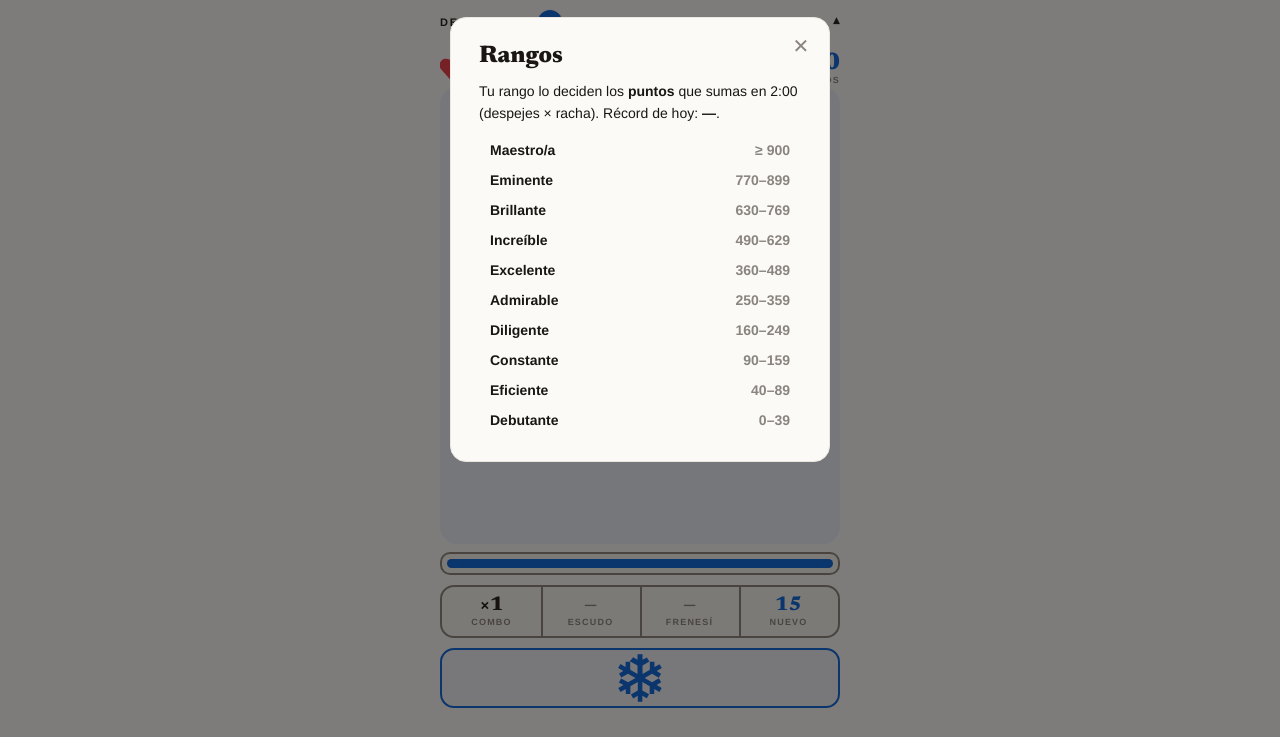
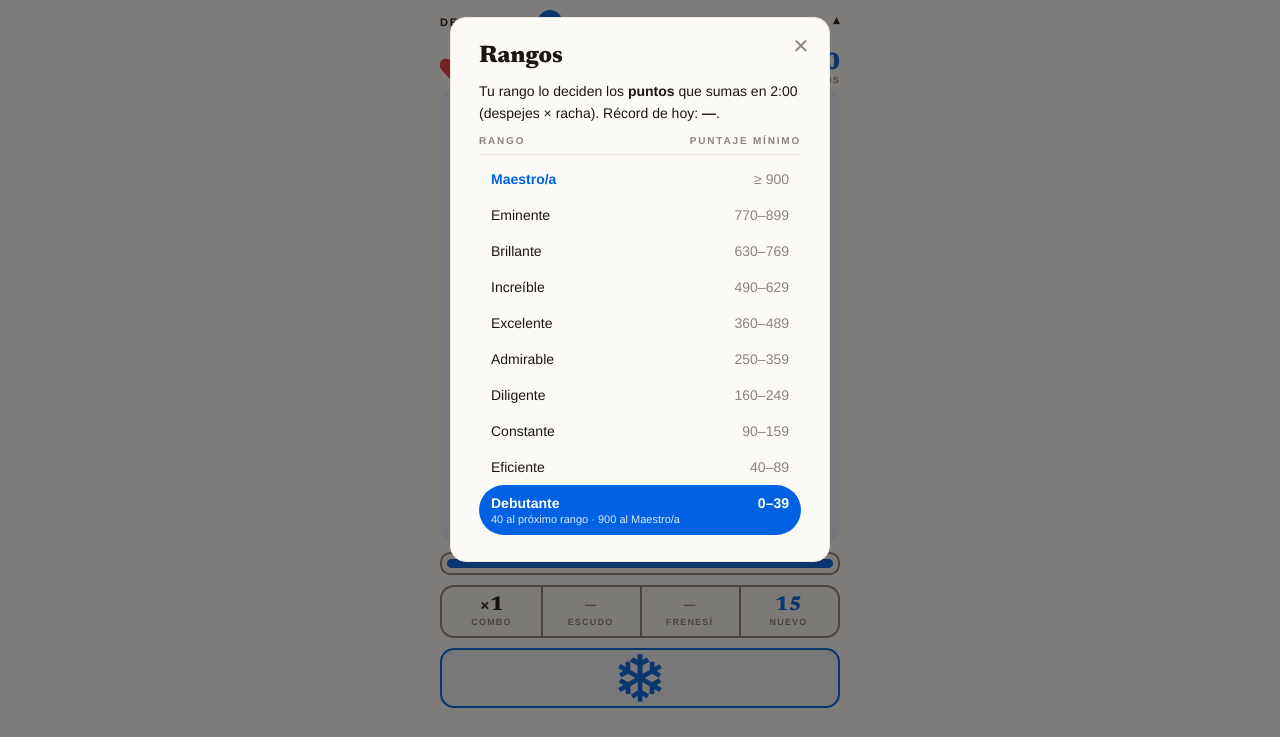
Before and after one commit to Dre-cortadito/Flechas, a plain HTML site: page cascada.html in a window 1280 px wide. Both pictures are taken after a click on the button "Rangos ▾". Shown: the part 63-800 px from the top of the page. Drawn offline with Linux system fonts and the light colour scheme.

Commit message:
All Flechas games: standardize the Rangos panel to Racimo's format — 'Rango / [Tiempo|Puntaje mínimo]' header row, clean pill rows (no dividers), current rank as a filled accent pill, top rank name in accent. Cascada (points) also gets Racimo's 'X al próximo rango · Y al Maestro/a' progress subtext.

```diff
--- a/cascada.html
+++ b/cascada.html
@@ -203,11 +203,16 @@
   .modal h2 { font:800 24px var(--font-display); margin:0 0 12px; }
   .modal p { font-size:14px; line-height:1.6; color:var(--ink); margin:0 0 10px; }
   .modal .x { position:absolute; top:12px; right:12px; width:32px; height:32px; border:none; background:transparent; color:var(--ink-soft); font-size:20px; cursor:pointer; }
-  .rank-row { display:flex; justify-content:space-between; align-items:center; padding:7px 11px; border-radius:8px; font-size:14px; }
-  .rank-row .rname { font-weight:600; }
-  .rank-row .rband { color:var(--ink-soft); font-variant-numeric:tabular-nums; font-weight:600; }
-  .rank-row.current { background:var(--accent-soft); }
-  .rank-row.current .rname { color:var(--accent-deep); font-weight:800; }
+  /* Rangos list — shared Racimo standard */
+  .ranks-cols { display:flex; justify-content:space-between; font-size:10px; text-transform:uppercase; letter-spacing:1.8px; font-weight:700; color:var(--ink-soft); border-bottom:1px solid var(--ink-line); padding:0 0 8px; margin:2px 0 6px; }
+  .rank-row { display:flex; align-items:center; justify-content:space-between; padding:10px 12px; border-radius:999px; font-size:14px; }
+  .rank-row .name, .rank-row .score { font-weight:500; color:var(--ink); }
+  .rank-row .score { font-variant-numeric:tabular-nums; color:var(--ink-soft); }
+  .rank-row.current { background:var(--accent); }
+  .rank-row.current .name, .rank-row.current .score { color:#fff; font-weight:700; }
+  .rank-row.current .progress { display:block; font-size:11px; color:rgba(255,255,255,.85); font-weight:400; margin-top:2px; }
+  .rank-row.is-top .name { color:var(--accent); font-weight:700; }
+  .rank-row.current.is-top .name { color:#fff; }
 
   /* ===== Rotate-to-portrait lock (phones in landscape) — accent-matched ===== */
   #rotate-lock { display:none; }
@@ -358,6 +363,7 @@
   <div class="modal-ov" id="ranks-ov"><div class="modal"><button class="x" id="ranks-x" type="button">✕</button>
     <h2>Rangos</h2>
     <p>Tu rango lo deciden los <b>puntos</b> que sumas en 2:00 (despejes × racha). Récord de hoy: <b id="ranks-best">—</b>.</p>
+    <div class="ranks-cols"><span>Rango</span><span>Puntaje mínimo</span></div>
     <div id="ranks-list"></div>
   </div></div>
 
@@ -643,8 +649,12 @@
     const lbl=$('rank-label'); if(lbl){ lbl.textContent=RANK_NAMES[idx]; lbl.classList.toggle('at-maestro',idx===TOP); }
   }
   function renderRanks(){ const list=$('ranks-list'); if(!list) return; const cur=rankNow(); let html='';
-    for(let i=TOP;i>=0;i--){ const band=(i===TOP)?('≥ '+RANK_CUT[i]):(RANK_CUT[i]+'–'+(RANK_CUT[i+1]-1)); const on=(running||over)&&i===cur;
-      html+='<div class="rank-row'+(on?' current':'')+'"><span class="rname">'+RANK_NAMES[i]+'</span><span class="rband">'+band+'</span></div>'; }
+    for(let i=TOP;i>=0;i--){ const band=(i===TOP)?('≥ '+RANK_CUT[i]):(RANK_CUT[i]+'–'+(RANK_CUT[i+1]-1)); const on=(i===cur);
+      let inner='<span class="name">'+RANK_NAMES[i]+'</span><span class="score">'+band+'</span>';
+      if(on){ const diff=(i<TOP)?Math.max(0,RANK_CUT[i+1]-points):0; const toTop=Math.max(0,RANK_CUT[TOP]-points);
+        const prog=(i===TOP)?'¡Lo lograste!':(diff+' al próximo rango · '+toTop+' al '+RANK_NAMES[TOP]);
+        inner='<div style="display:flex;flex-direction:column;flex:1"><div style="display:flex;justify-content:space-between;align-items:center"><span class="name">'+RANK_NAMES[i]+'</span><span class="score">'+band+'</span></div><span class="progress">'+prog+'</span></div>'; }
+      html+='<div class="rank-row'+(on?' current':'')+(i===TOP?' is-top':'')+'">'+inner+'</div>'; }
     list.innerHTML=html; const rb=$('ranks-best'); if(rb) rb.textContent=best>0?best:'—'; }
 
   // ================= refresh (a new board falls from the top and pushes the old one out) =================
```
Also changed, not shown: clasico.html (+11 -6 lines), flujo.html (+11 -6 lines), index.html (+10 -3 lines), rumbo.html (+11 -4 lines).
